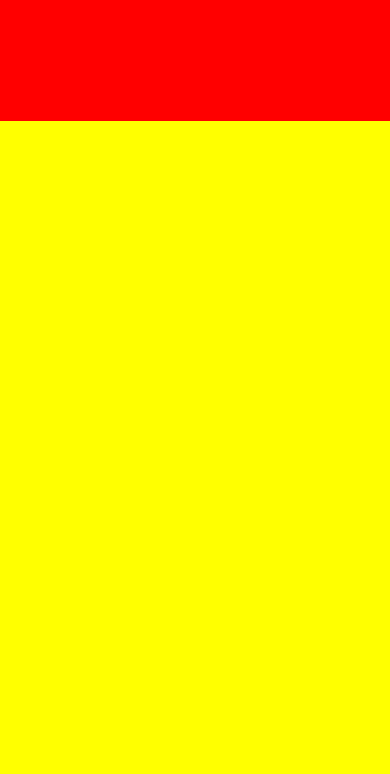
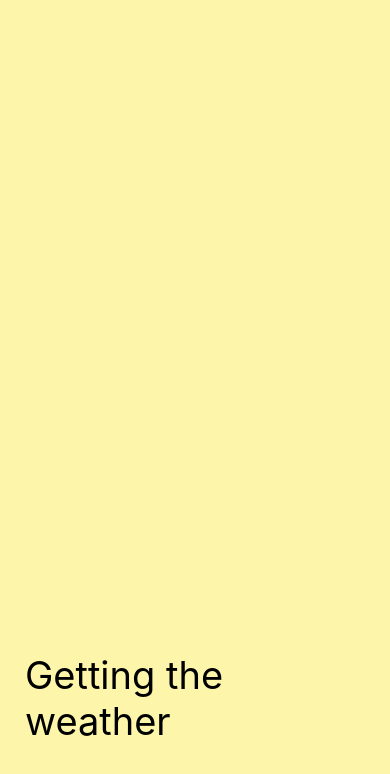
Before and after one commit to SooJungChae/nomadCodersWeather, a React Native app: screen / in a window 390 px wide. Shown: the top 774 px of the page. Built offline with nearby package versions, Linux system fonts and the light colour scheme.

Commit message:
Add loading text if API is unloaded
Add loading text with if condition codes
Delete unusing codes

```diff
--- a/App.js
+++ b/App.js
@@ -1,26 +1,39 @@
-import React from 'react';
-import { StyleSheet, Text, View, ActivityIndicator } from 'react-native';
+import React, { Component } from "react";
+import { StyleSheet, Text, View } from "react-native";
 
-export default function App() {
+export default class App extends Component {
+  state = {
+    isLoaded: false
+  };
+
+  render() {
+    const { isLoaded } = this.state;
     return (
       <View style={styles.container}>
-	    <View style={styles.redView} />
-	    <View style={styles.yellowView}/>
+        {isLoaded ? null : (
+          <View style={styles.loading}>
+            <Text style={styles.loadingText}>Getting the weather</Text>
+          </View>
+        )}
       </View>
     );
+  }
 }
 
 const styles = StyleSheet.create({
   container: {
     flex: 1,
-    backgroundColor: '#fff',
+    backgroundColor: "#fff"
   },
-  redView: {
+	loading: {
   	flex: 1,
-    backgroundColor: 'red'
+  	backgroundColor: "#FDF6AA",
+		justifyContent: "flex-end",
+		paddingLeft: 25,
+		paddingRight: 25
 	},
-	yellowView: {
-		flex: 6,
-		backgroundColor: 'yellow'
+	loadingText: {
+  	fontSize: 38,
+		marginBottom: 100
 	}
 });
```
Lines whose indentation alone changed are shown as unchanged.
